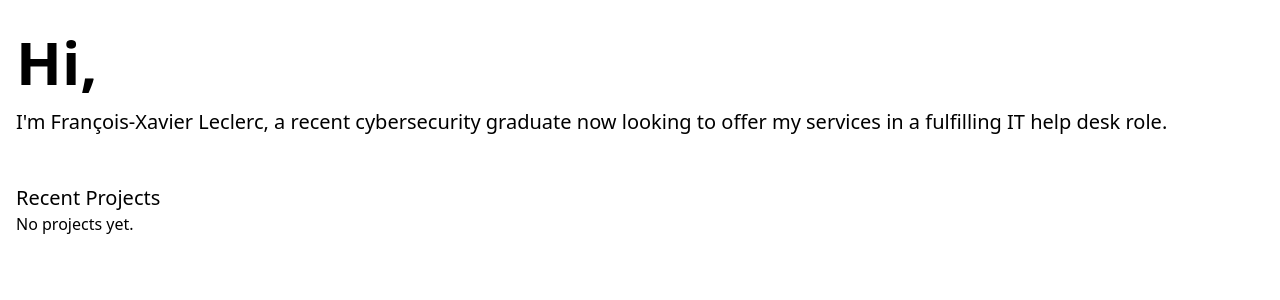
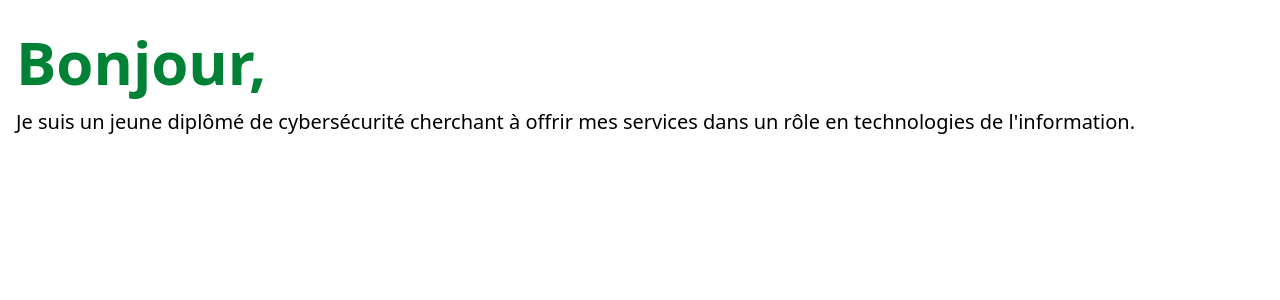
Before and after one commit to Jimpie1043/FX-Portfolio, a Django app: page / in a window 1280 px wide. Shown: the part 89-389 px from the top of the page. Run offline with Django 5.2, Linux system fonts and the light colour scheme; style sheets or scripts are compiled from the project's sources.

Commit message:
Rewrite in french and simplify

```diff
--- a/pages/templates/home.html
+++ b/pages/templates/home.html
@@ -1,20 +1,8 @@
 {% extends "base.html" %}
 
 {% block content %}
-  <h1 class="text-6xl font-bold mb-4">Hi,</h1>
+  <h1 class="text-6xl font-bold text-green-700 mb-4">Bonjour,</h1>
 
-  <h2 class="text-xl mb-12">I'm François-Xavier Leclerc, a recent cybersecurity graduate
-    now looking to offer my services in a fulfilling IT help desk role.</h2>
-
-  <h2 class="text-xl">Recent Projects</h2>
-  <!-- N/F. List recent project cards (order: last edited) and allow users to click on them to open. -->
-  {% if projects %}
-    {% for project in projects %}
-      <a href="{% url 'projects:detail' project.pk %}">
-        {{ project.title }}
-      </a>
-    {% endfor %}
-  {% else %}
-    <p>No projects yet.</p>
-  {% endif %}
+  <h2 class="text-xl mb-12">Je suis un jeune diplômé de cybersécurité
+    cherchant à offrir mes services dans un rôle en technologies de l'information.</h2>
 {% endblock %}
```
